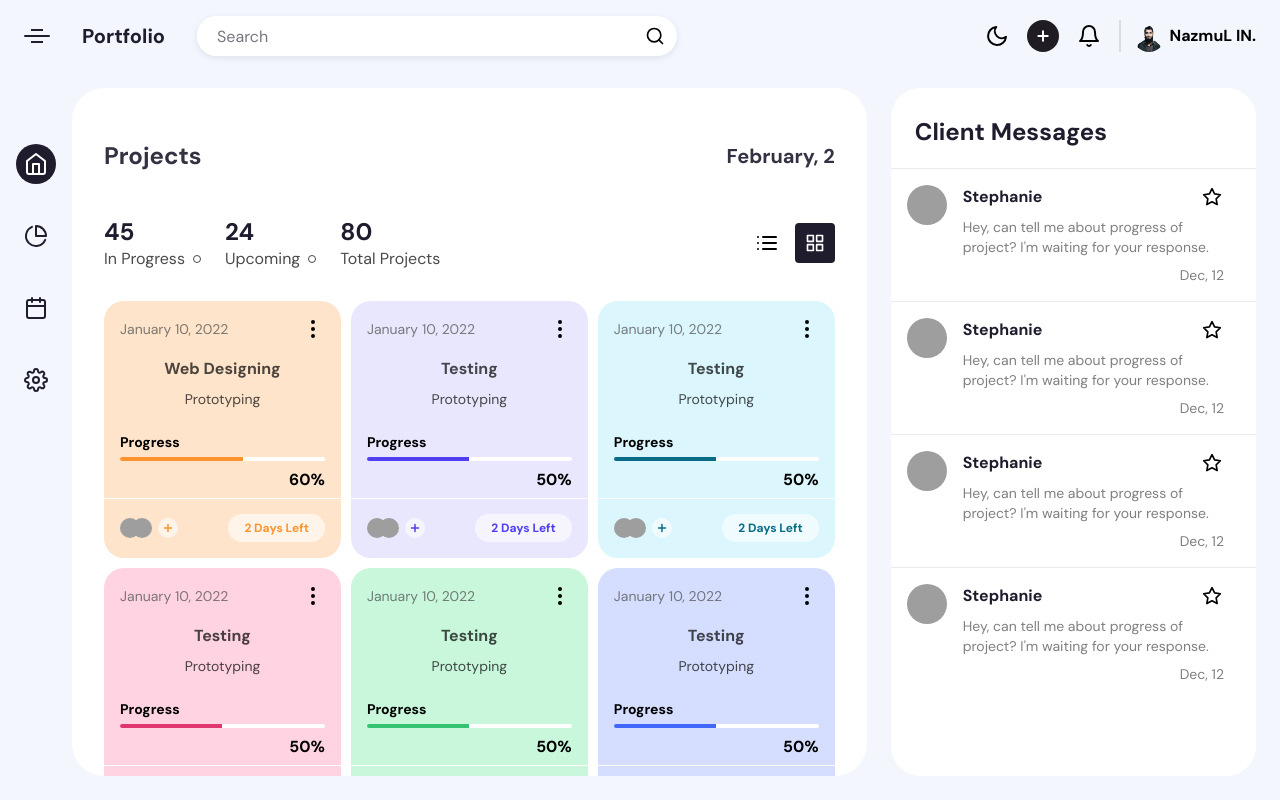
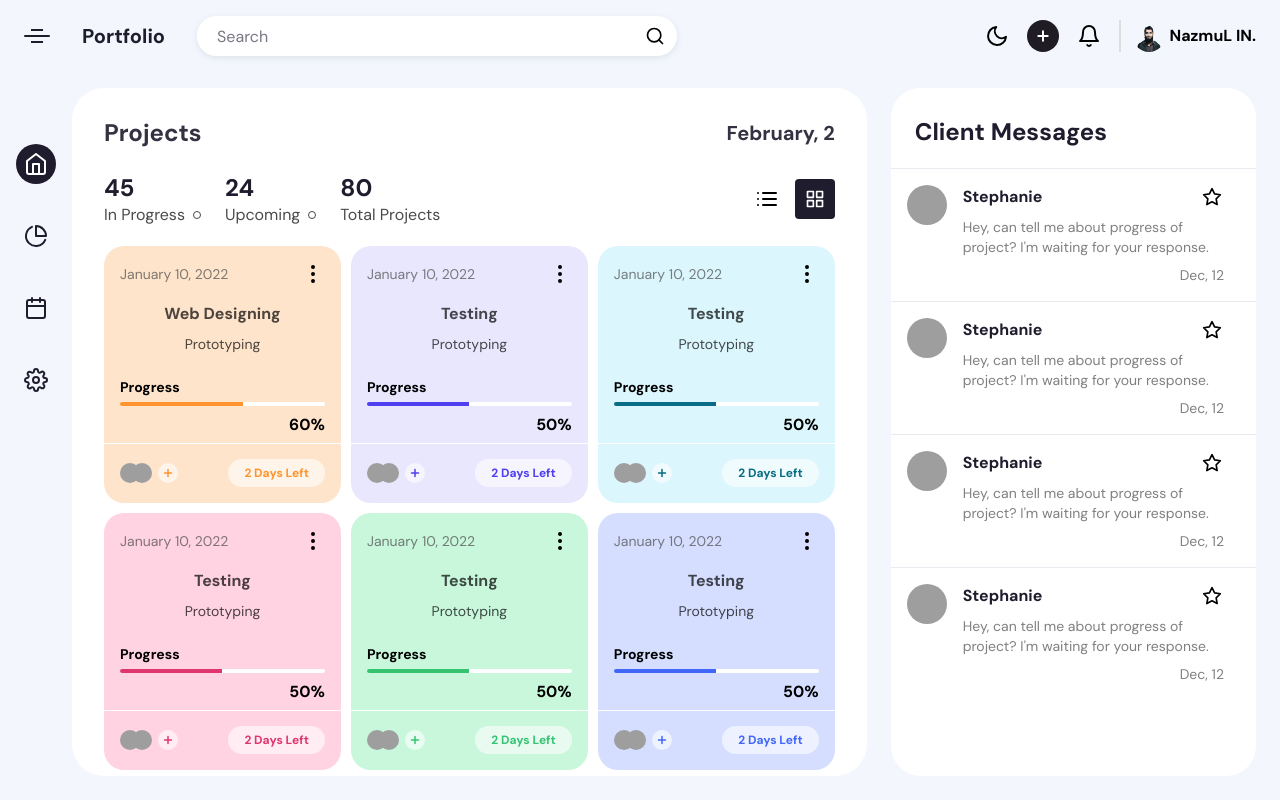
Before and after one commit to Nazmulislam007/Advanced-CSS, a plain HTML site: page index.html in a window 1280 px wide. Drawn offline with Linux system fonts and the light colour scheme; grey boxes are pictures that could not be loaded.

Commit message:
dashbord_portfolio

```diff
--- a/style.css
+++ b/style.css
@@ -320,7 +320,7 @@ a {
   overflow: hidden;
   display: flex;
   flex-direction: column;
-  padding: 32px 32px 0;
+  padding: 9px 32px 0;
 }
 
 .projects__section--header {
@@ -328,7 +328,7 @@ a {
   justify-content: space-between;
   align-items: center;
   color: var(--main-color);
-  margin-bottom: 24px;
+  margin-bottom: 3px;
 }
 
 .projects__section--header p {
@@ -346,7 +346,7 @@ a {
   display: flex;
   justify-content: space-between;
   align-items: center;
-  padding-bottom: 32px;
+  padding-bottom: 21px;
 }
 
 .projects__status {
```
